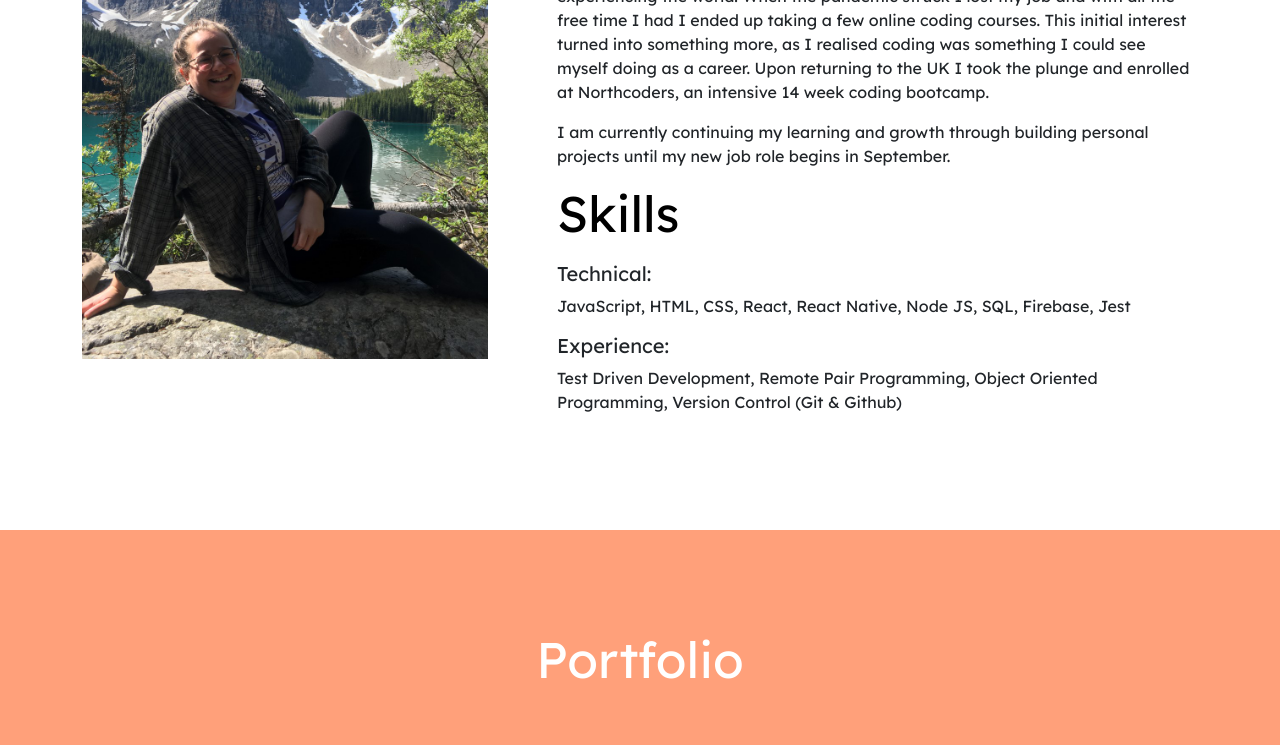
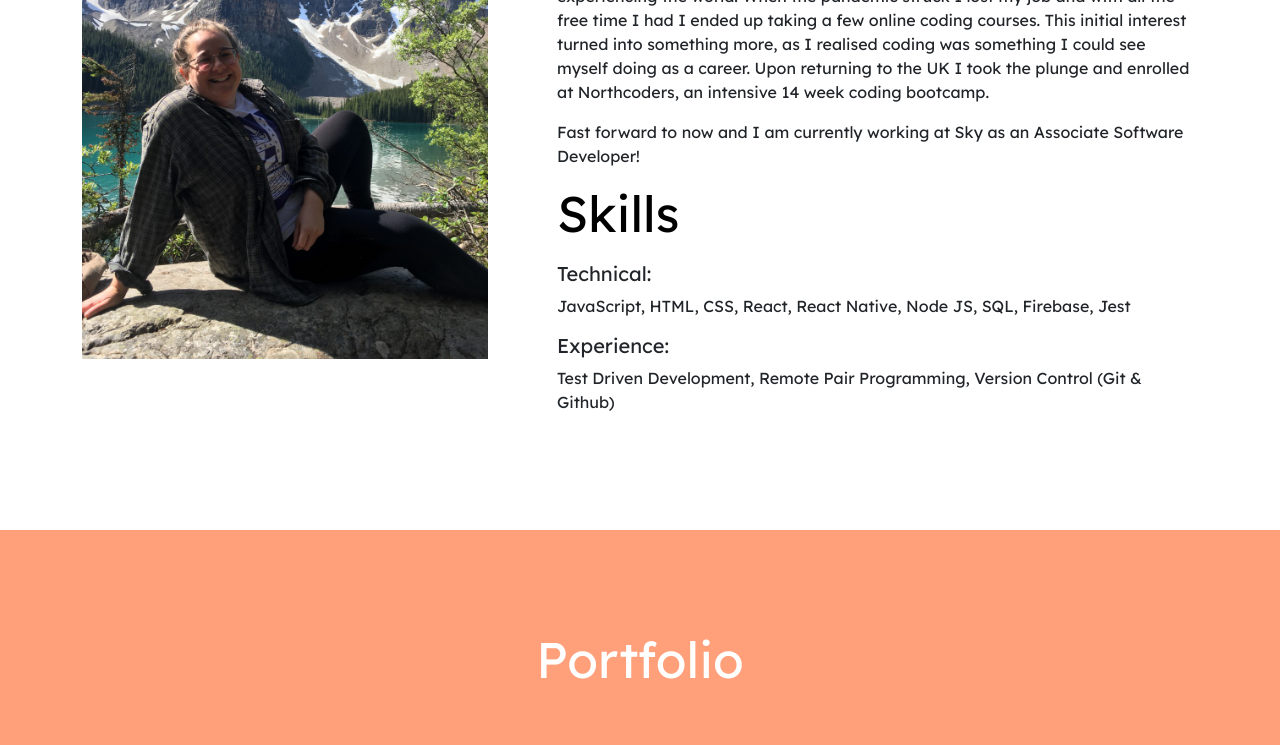
Before and after one commit to chrl0t/portfolio-take-2, a website: page index.html in a window 1280 px wide. Shown: the part 1180-1925 px from the top of the page. Drawn offline with nearby package versions, Linux system fonts and the light colour scheme.

Commit message:
Update portfolio

```diff
--- a/index.html
+++ b/index.html
@@ -100,8 +100,8 @@
               bootcamp.
             </p>
             <p>
-              I am currently continuing my learning and growth through building
-              personal projects until my new job role begins in September.
+              Fast forward to now and I am currently working at Sky as an
+              Associate Software Developer!
             </p>
             <h3 class="title">Skills</h3>
             <h4 class="subTitle">Technical:</h4>
@@ -111,8 +111,8 @@
             </p>
             <h4 class="subTitle">Experience:</h4>
             <p>
-              Test Driven Development, Remote Pair Programming, Object Oriented
-              Programming, Version Control (Git & Github)
+              Test Driven Development, Remote Pair Programming, Version Control
+              (Git & Github)
             </p>
           </div>
         </div>
```
